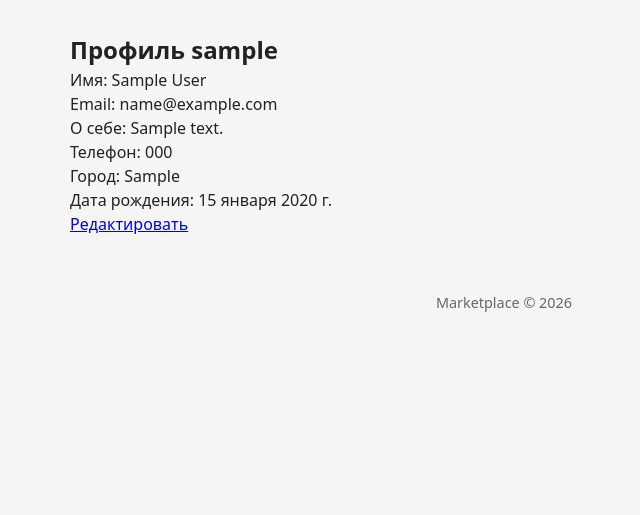
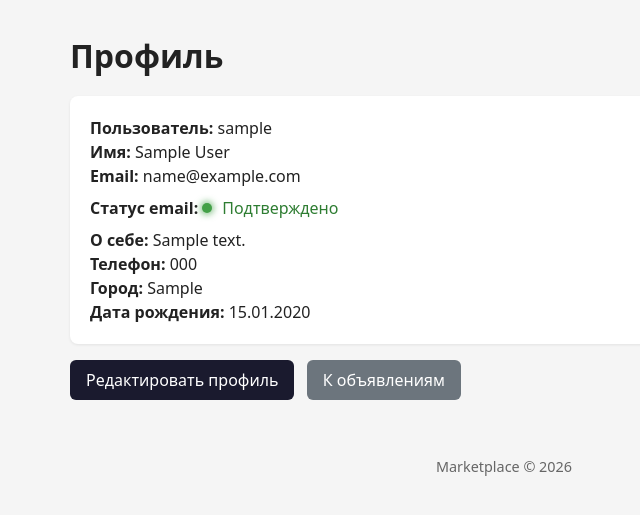
Before and after one commit to GoltsOfficial/Marketplace, a Django app: page /accounts/profile/ in a window 1280 px wide. Shown: the part 62-577 px from the top of the page, without its empty margins (136-776 px from the left). Run offline with Django 5.2, Linux system fonts and the light colour scheme; a user stored in the database is signed in; tables that the repository leaves empty hold one stand-in row (values such as "Sample post").

Commit message:
Profile with email status (red/green glowing dot) and edit link

```diff
--- a/apps/templates/accounts/profile.html
+++ b/apps/templates/accounts/profile.html
@@ -3,13 +3,60 @@
 {% block title %}Профиль — Marketplace{% endblock %}
 
 {% block content %}
-<h2>Профиль {{ profile.author.user.username }}</h2>
-<p>Имя: {{ profile.author.user.first_name }} {{ profile.author.user.last_name }}</p>
-<p>Email: {{ profile.author.user.email }}</p>
-<p>О себе: {{ profile.bio }}</p>
-<p>Телефон: {{ profile.phone }}</p>
-<p>Город: {{ profile.city }}</p>
-<p>Дата рождения: {{ profile.birth_date }}</p>
+<style>
+  .status-dot {
+    display: inline-block;
+    width: 10px;
+    height: 10px;
+    border-radius: 50%;
+    margin-right: 6px;
+    vertical-align: middle;
+  }
+  .status-dot.red {
+    background: #e53935;
+    box-shadow: 0 0 6px 2px rgba(229, 57, 53, 0.7);
+    animation: pulse-red 1.4s ease-in-out infinite;
+  }
+  .status-dot.green {
+    background: #43a047;
+    box-shadow: 0 0 6px 2px rgba(67, 160, 71, 0.6);
+  }
+  @keyframes pulse-red {
+    0%, 100% { box-shadow: 0 0 4px 1px rgba(229, 57, 53, 0.5); opacity: 1; }
+    50% { box-shadow: 0 0 10px 4px rgba(229, 57, 53, 0.9); opacity: 0.85; }
+  }
+  .status-line { display: flex; align-items: center; gap: 0.25rem; margin: 0.5rem 0; }
+</style>
 
-<a href="{% url 'accounts:profile_edit' %}">Редактировать</a>
+<h1>Профиль</h1>
+
+<div class="card" style="margin-top: 1rem;">
+  <p><strong>Пользователь:</strong> {{ user.username }}</p>
+  <p><strong>Имя:</strong> {{ user.first_name|default:"—" }} {{ user.last_name }}</p>
+  <p><strong>Email:</strong> {{ user.email|default:"не указан" }}</p>
+
+  <div class="status-line">
+    <strong>Статус email:</strong>
+    {% if email_confirmed %}
+      <span class="status-dot green"></span>
+      <span style="color: #2e7d32;">Подтверждено</span>
+    {% else %}
+      <span class="status-dot red"></span>
+      <span style="color: #c62828;">Не подтверждён</span>
+      <a href="{% url 'accounts:resend_confirmation' %}" class="btn btn-secondary" style="margin-left: 0.75rem; font-size: 0.85rem; padding: 0.3rem 0.6rem;">
+        Отправить письмо снова
+      </a>
+    {% endif %}
+  </div>
+
+  <p><strong>О себе:</strong> {{ profile.bio|default:"—" }}</p>
+  <p><strong>Телефон:</strong> {{ profile.phone|default:"—" }}</p>
+  <p><strong>Город:</strong> {{ profile.city|default:"—" }}</p>
+  <p><strong>Дата рождения:</strong> {{ profile.birth_date|date:"d.m.Y"|default:"—" }}</p>
+</div>
+
+<p style="margin-top: 1rem;">
+  <a class="btn" href="{% url 'accounts:profile_edit' %}">Редактировать профиль</a>
+  <a class="btn btn-secondary" href="{% url 'posts:post_list' %}" style="margin-left: 0.5rem;">К объявлениям</a>
+</p>
 {% endblock %}
```
